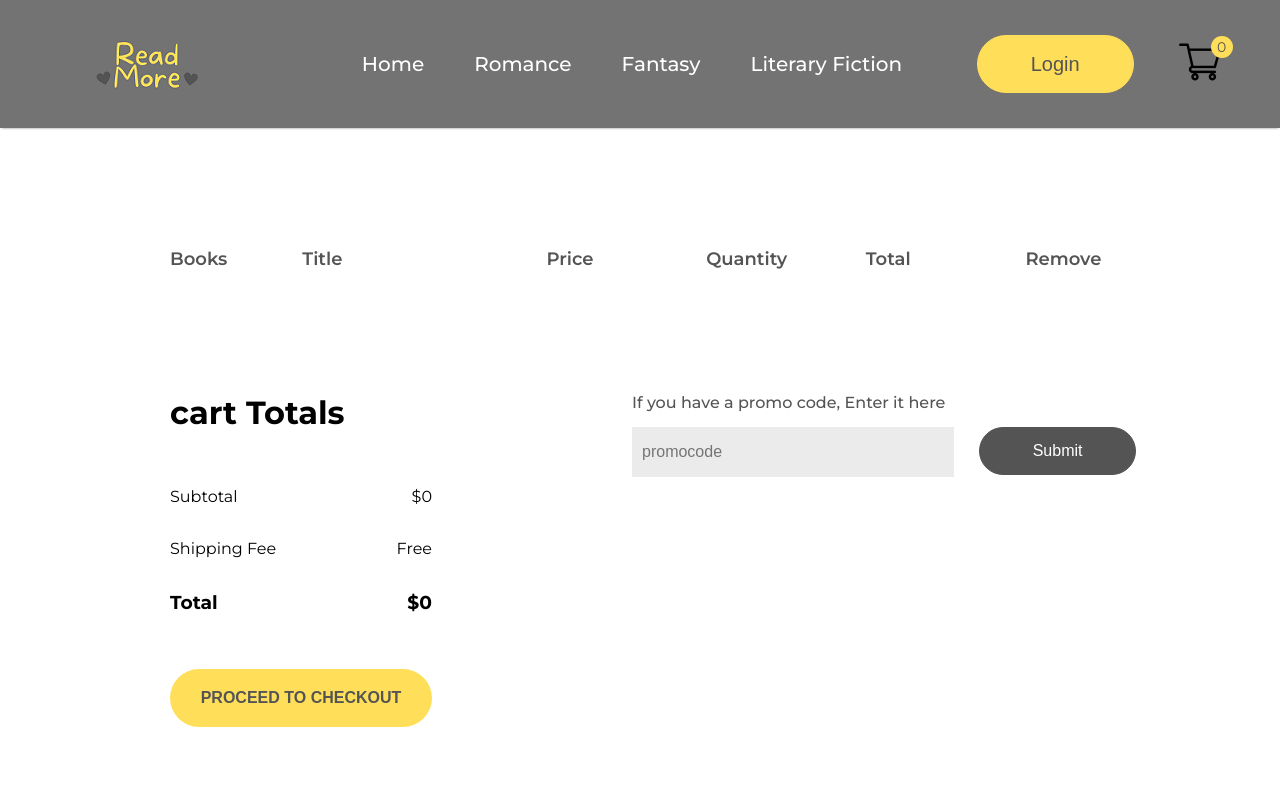
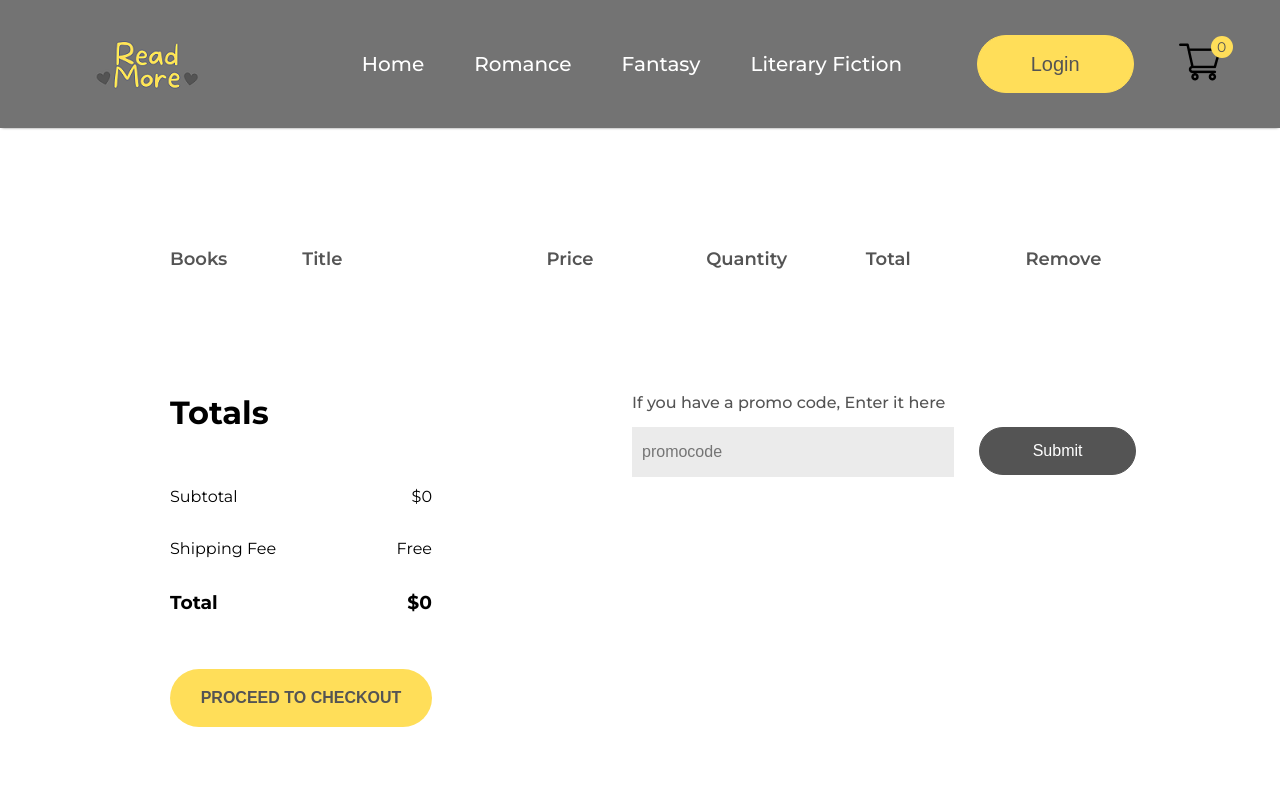
Before and after one commit to AnnaBilokon/BookShop, a React (Create React App) app in the folder frontend/: page /cart in a window 1280 px wide. Shown: the top 800 px of the page. Built offline with nearby package versions, Linux system fonts and the light colour scheme.

Commit message:
Update CartItems.jsx

```diff
--- a/frontend/src/components/CartItems/CartItems.jsx
+++ b/frontend/src/components/CartItems/CartItems.jsx
@@ -45,7 +45,7 @@ const CartItems = () => {
       })}
       <div className="cart_items_down">
         <div className="cart_items_total">
-          <h1>cart Totals</h1>
+          <h1>Totals</h1>
           <div>
             <div className="cart_items_total_item">
               <p>Subtotal</p>
```
